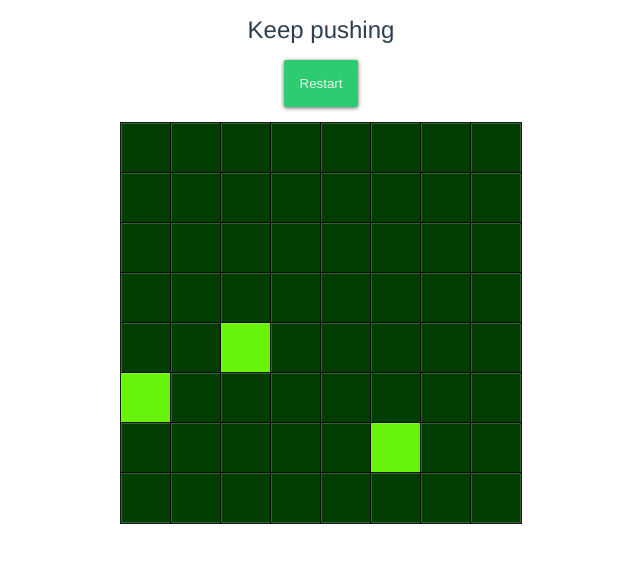
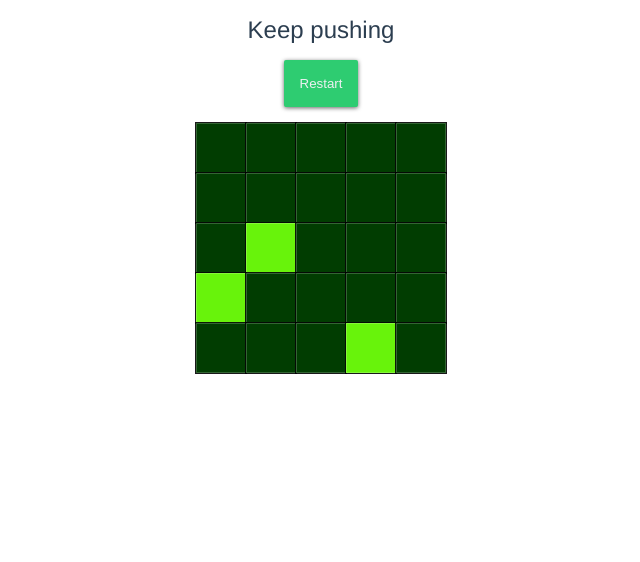
Before and after one commit to turgaygulmez/lights-out-vuejs, a Vue app: page / in a window 1280 px wide. Shown: the top 562 px of the page, without its empty margins (319-959 px from the left). Built offline with nearby package versions, Linux system fonts and the light colour scheme.

Commit message:
reduce array size

```diff
--- a/src/App.vue
+++ b/src/App.vue
@@ -1,6 +1,6 @@
 <template>
   <div id="app">
-    <LightOnBoard :lightOnCount="3" :size="8" />
+    <LightOnBoard :lightOnCount="3" :size="5" />
   </div>
 </template>
 
```
